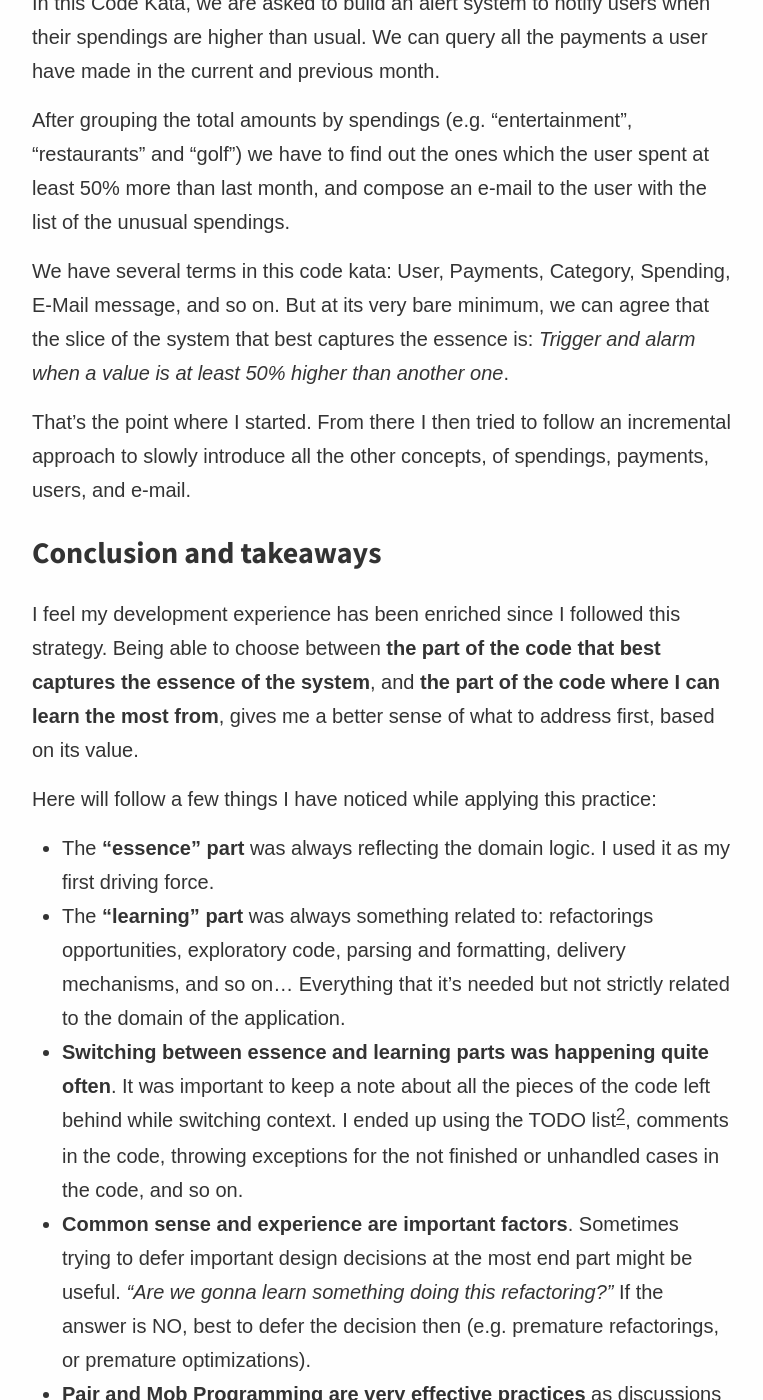
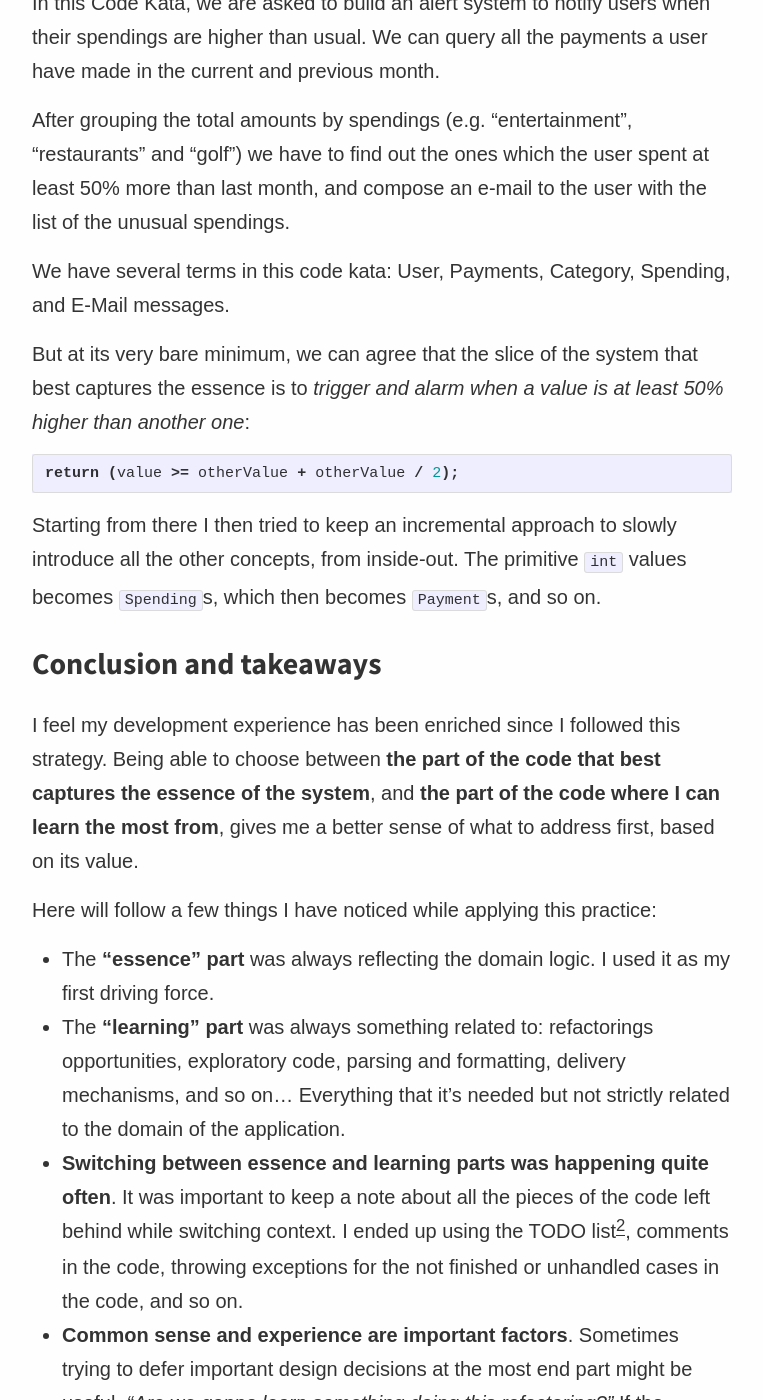
Before and after one commit to joebew42/joebew42.github.io, a Jekyll site: the page built from _posts/2020-11-03-essence-and-learning-in-code.markdown, in a window 1280 px wide and 1400 px high, scrolled down 4744 px. Shown: the whole window, without its empty margins (258-1021 px from the left). Built offline with Jekyll 4.4.1, drawn with Linux system fonts in a browser that asks for light colours; some web fonts are replaced; some of the changed text lies outside the part shown.

Commit message:
Complete the unusual spending kata part

````diff
--- a/_posts/2020-11-03-essence-and-learning-in-code.markdown
+++ b/_posts/2020-11-03-essence-and-learning-in-code.markdown
@@ -112,9 +112,15 @@ In this Code Kata, we are asked to build an alert system to notify users when th
 
 After grouping the total amounts by spendings (e.g. "entertainment", "restaurants" and "golf") we have to find out the ones which the user spent at least 50% more than last month, and compose an e-mail to the user with the list of the unusual spendings.
 
-We have several terms in this code kata: User, Payments, Category, Spending, E-Mail message, and so on. But at its very bare minimum, we can agree that the slice of the system that best captures the essence is: _Trigger and alarm when a value is at least 50% higher than another one_.
+We have several terms in this code kata: User, Payments, Category, Spending, and E-Mail messages.
 
-That's the point where I started. From there I then tried to follow an incremental approach to slowly introduce all the other concepts, of spendings, payments, users, and e-mail.
+But at its very bare minimum, we can agree that the slice of the system that best captures the essence is to _trigger and alarm when a value is at least 50% higher than another one_:
+
+```java
+return (value >= otherValue + otherValue / 2);
+```
+
+Starting from there I then tried to keep an incremental approach to slowly introduce all the other concepts, from inside-out. The primitive `int` values becomes `Spending`s, which then becomes `Payment`s, and so on.
 
 ## Conclusion and takeaways
 
````
Also changed, not shown: other parts of _posts/2020-11-03-essence-and-learning-in-code.markdown (+1 -1 lines).
